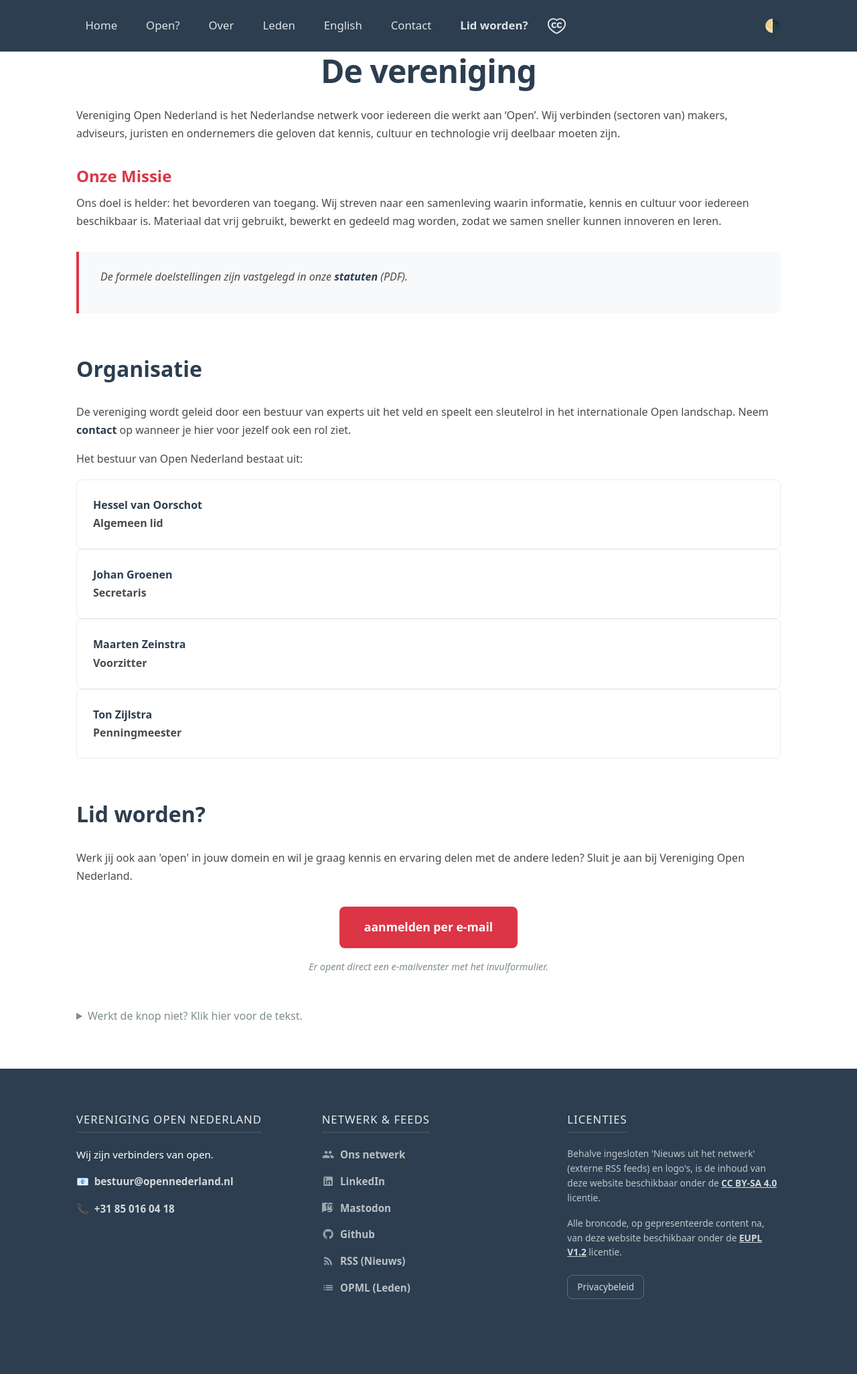
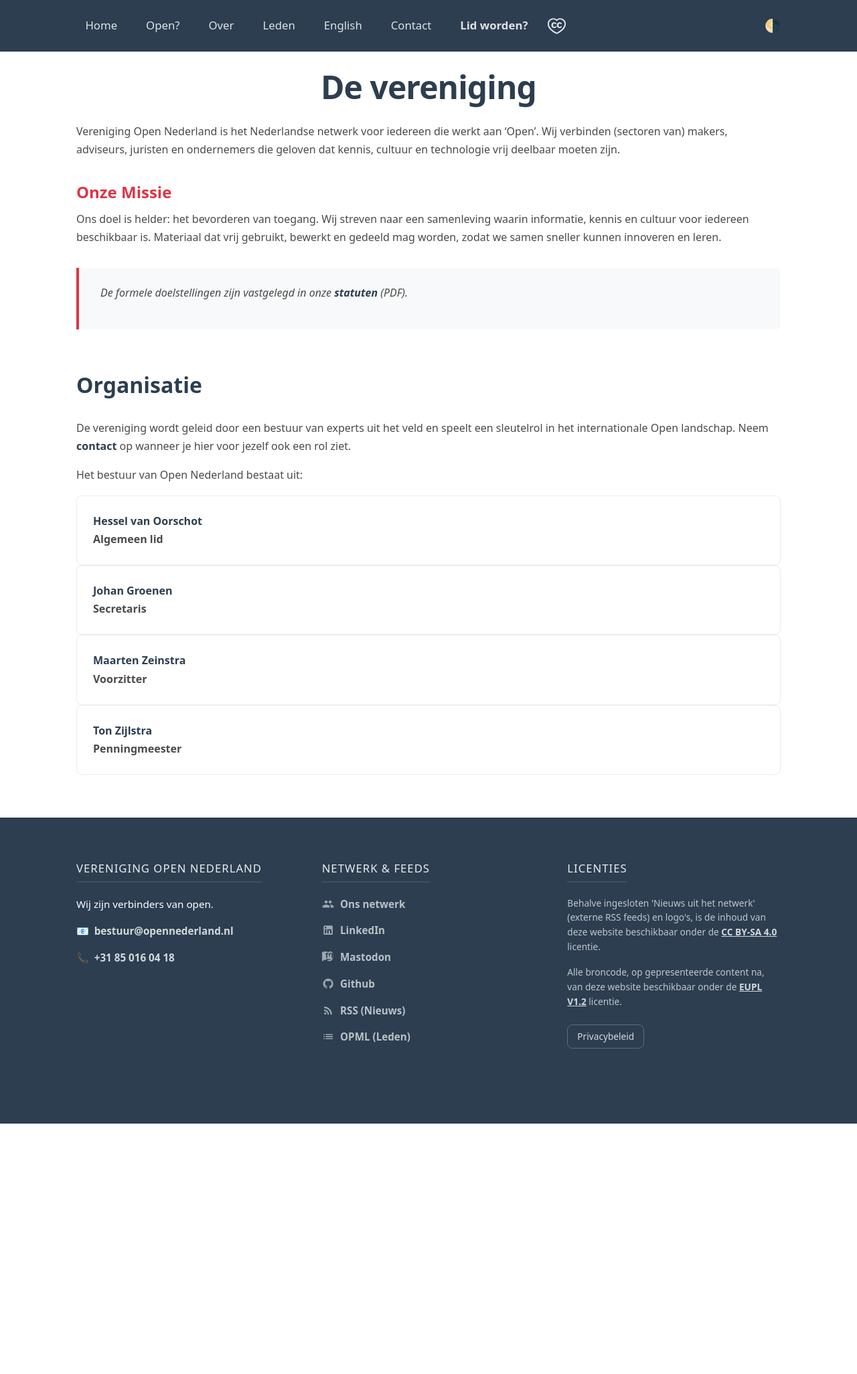
Before and after one commit to opennederland/www.opennederland.nl, a Jekyll site: the page built from pages/vereniging.md, in a window 1280 px wide. Shown: the whole page at 67% size. Built offline with Jekyll 4.4.1, drawn with Linux system fonts in a browser that asks for light colours; after the commit the page ends 1678 px from its top, so only the background shows below that.

Commit message:
lid worden pagina aangemaakt

```diff
--- a/_includes/nav.html
+++ b/_includes/nav.html
@@ -7,7 +7,7 @@
                 {{ page.menu_title | default: page.title }}
             </a>
         {% endfor %}
-        <a href="{{ "/vereniging/#lid-worden" | relative_url }}" class="font-bold">Lid worden?</a>
+        <a href="{{ "/lid-worden/" | relative_url }}" class="font-bold">Lid worden?</a>
         <a href="/cc/" target="_blank" class="cc-logo" title="Creative Commons Nederland"></a>
     </div>
 
--- a/assets/css/style.css
+++ b/assets/css/style.css
@@ -67,7 +67,7 @@
     line-height: 1.2;
 }
 
-h1 { font-size: 3rem; font-weight: 800; text-align: center; margin-bottom: 0.5em; letter-spacing: -0.02em; }
+h1 { font-size: 3rem; font-weight: 800; text-align: center; margin-bottom: 0.5em; margin-top: 0.5em; letter-spacing: -0.02em; }
 h2 { font-size: 2rem; font-weight: 700; margin: 2em 0 1em; }
 h3 { font-size: 1.5rem; color: var(--main-color); font-weight: 600; margin: 1.5em 0 0.5em; }
 
@@ -241,7 +241,7 @@
     background-color: var(--nav-bg);
     color: #fff;
     padding: 4em 0;
-    margin-top: auto;
+    margin-top: 4em;
 }
 
 footer a { color: #fff; opacity: 0.8; }
--- /dev/null
+++ b/pages/lid-worden.md
@@ -0,0 +1,53 @@
+---
+layout: default
+title: Sluit je aan bij de beweging
+permalink: /lid-worden/
+---
+
+<div class="wrapper">
+
+    <div class="container-narrow text-center mb-xl">
+        <p class="mission-statement mt-0 mb-md">
+            Open is delen van informatie, kennis, cultuur en technologie; delen is vermedigvuldigen en delen doe je niet alleen.
+        </p>
+        <p class="content-body">
+            Vereniging Open Nederland verbindt mensen die geloven in de kracht van 'open'.
+            Of je nu werkt aan open source, open data, open cultuur of open overheid: samen staan we sterker.
+        </p>
+        <p class="content-body">
+            Lidmaatschap is gratis, Open Nederland is zelf een open project. Draag actief bij aan de website, begin een project, organiseer of promoot een bijeenkomst.
+        </p>
+        <p class="content-body">
+            <a href="/contact/">Als organisatie lid worden? Neem contact met ons op!</a>
+        </p>
+    </div>
+
+    <div class="initiatives-grid mb-xl" style="justify-content: center;">
+        <div class="news-card text-center">
+            <h3>Vergroot je netwerk</h3>
+            <p>
+                Maak een profielpagina aan, promoot je eigen werk.
+                Kom in contact met gelijkgestemden, experts en pioniers binnen en buiten jouw eigen domein.
+                Wissel ervaringen uit en vind partners voor jouw projecten.
+            </p>
+        </div>
+
+        <div class="news-card text-center">
+            <h3>Maak impact</h3>
+            <p>
+                Deel uitdagingen rond open, organiseer een gemeenschappelijke stem!
+                Samen vormen we een krachtige stem richting beleidsmakers en politiek.
+                Help mee om 'open' de standaard te maken in Nederland.
+            </p>
+        </div>
+    </div>
+
+    <div class="highlight-section container-narrow">
+        {% include lid-worden.md %}
+    </div>
+    <hr />
+    <div class="container-narrow text-center mb-xl">
+        <h2>Geen lid worden, wel op de hoogte blijven?</h2>
+        {% include laposta.html %}
+    </div>
+</div>
--- a/pages/vereniging.md
+++ b/pages/vereniging.md
@@ -30,6 +30,3 @@
     </a>
     {% endfor %}
 </div>
-
-
-{% include lid-worden.md %}
```
Also changed, not shown: _includes/lid-worden.md (+2 -1 lines), index.md (+2 -1 lines).
